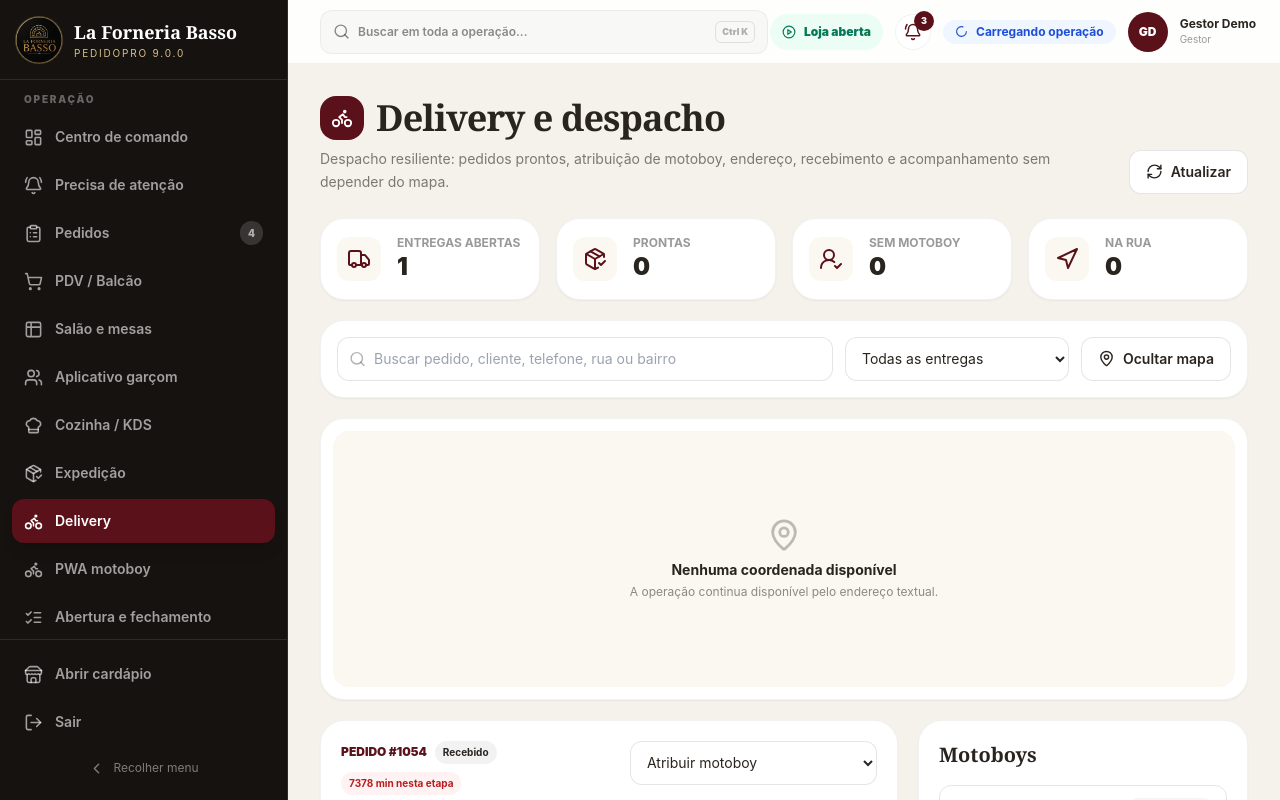
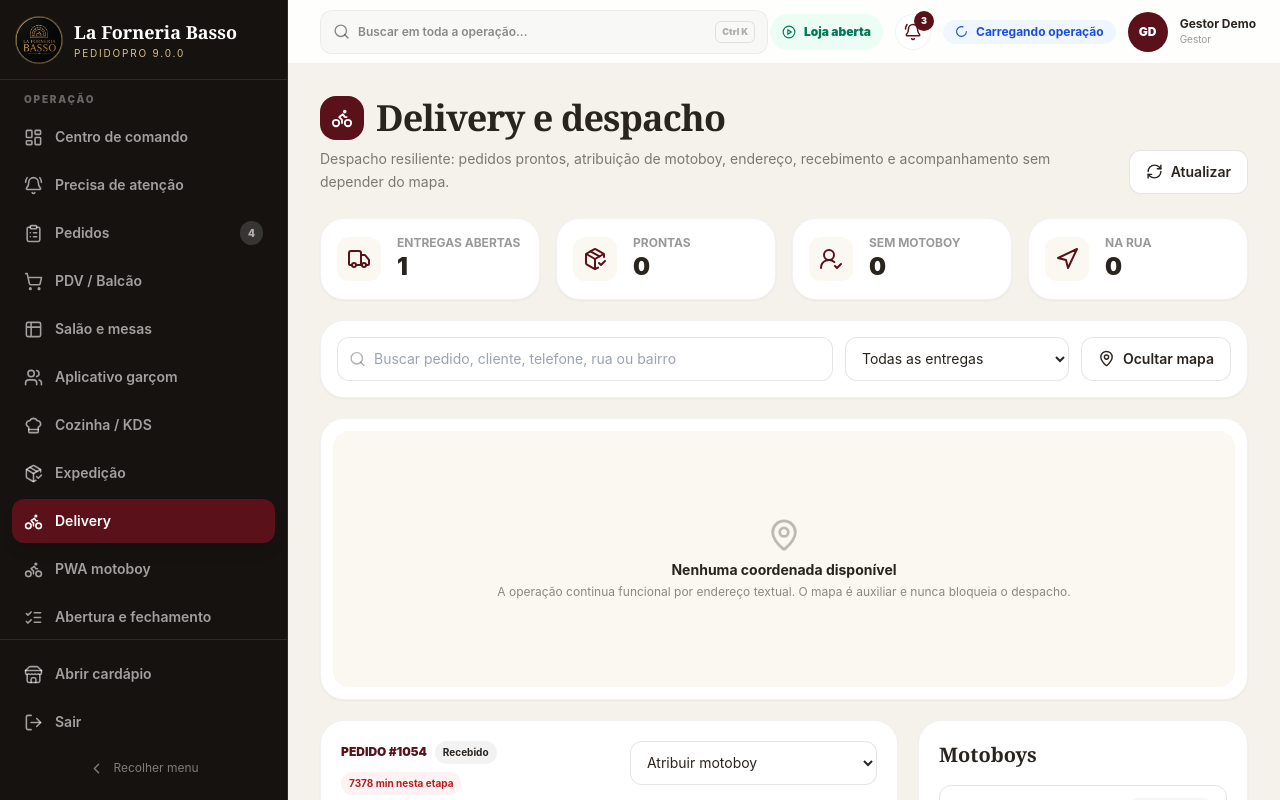
Before and after one commit to prokod7/BASSO, a Next.js app: page /painel/delivery in a window 1280 px wide. Both pictures are taken after a click on the button "Mostrar mapa". Shown: the top 800 px of the page. Built offline with nearby package versions, Linux system fonts and the light colour scheme.

Commit message:
MU09: mantém critério de contingência do Delivery

```diff
--- a/src/app/painel/delivery/page.tsx
+++ b/src/app/painel/delivery/page.tsx
@@ -152,7 +152,7 @@ export default function DeliveryPage() {
     </section>
 
     {showMap && <section className="surface mb-5 overflow-hidden p-3">
-      {points.length ? <OperationalMap points={points} className="h-96" /> : <div className="grid h-64 place-items-center rounded-2xl bg-basso-paper text-center"><div><MapPin className="mx-auto text-black/25" size={34} /><p className="mt-2 text-sm font-bold">Nenhuma coordenada disponível</p><p className="mt-1 text-xs text-black/45">A operação continua disponível pelo endereço textual.</p></div></div>}
+      {points.length ? <OperationalMap points={points} className="h-96" /> : <div className="grid h-64 place-items-center rounded-2xl bg-basso-paper text-center"><div><MapPin className="mx-auto text-black/25" size={34} /><p className="mt-2 text-sm font-bold">Nenhuma coordenada disponível</p><p className="mt-1 text-xs text-black/45">A operação continua funcional por endereço textual. O mapa é auxiliar e nunca bloqueia o despacho.</p></div></div>}
     </section>}
 
     <div className="grid gap-5 xl:grid-cols-[1fr_330px]">
```
